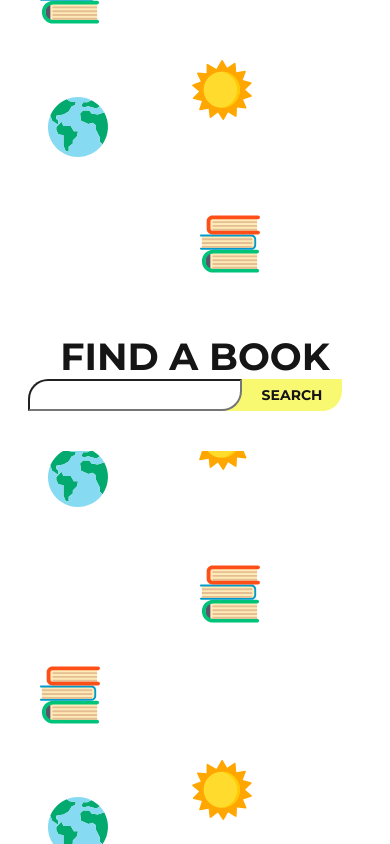
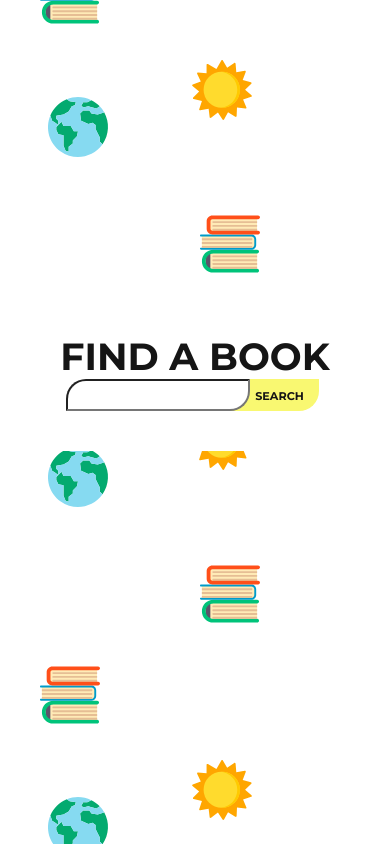
Before and after one commit to eduardoltorres/book-finder, a React (Create React App) app: page / in a window 390 px wide. Built offline with nearby package versions, Linux system fonts and the light colour scheme.

Commit message:
fix input size media qrs

```diff
--- a/src/css/style.css
+++ b/src/css/style.css
@@ -102,6 +102,7 @@ input {
   z-index: 2;
   outline: none;
   position: relative;
+  margin-left: 15px;
   padding: 10px 60px;
   border-radius: 20px 0;
   font-size: 1rem;
@@ -115,18 +116,31 @@ form button {
   border: none;
   border-radius: 20px 0;
   position: relative;
-  padding: 0 20px 0 40px;
+  padding: 0 20px 0 30px;
   transform: translateX(-20px);
   font-size: 1rem;
   font-weight: 700;
 }
 
-@media screen and (max-width: 800px) {
+@media screen and (max-width: 500px) {
   h1 {
     font-size: 2.7rem;
   }
   input {
     padding: 5px 20px;
+  }
+  form button {
+    padding: 1px 15px 0 30px;
+    font-size: 0.9rem;
+  }
+}
+@media screen and (max-width: 390px) {
+  input {
+    padding: 5px;
+  }
+  form button {
+    padding: 2px 15px 0 25px;
+    font-size: 0.8rem;
   }
 }
 
@@ -158,6 +172,8 @@ form button {
     #9cfaac,
     #91f9b5
   );
+  box-shadow: 0 16px 24px 2px rgba(0, 0, 0, 0.14),
+    0 6px 30px 5px rgba(0, 0, 0, 0.12), 0 8px 10px -10px rgba(0, 0, 0, 0.2);
 }
 
 .book__info {
```
